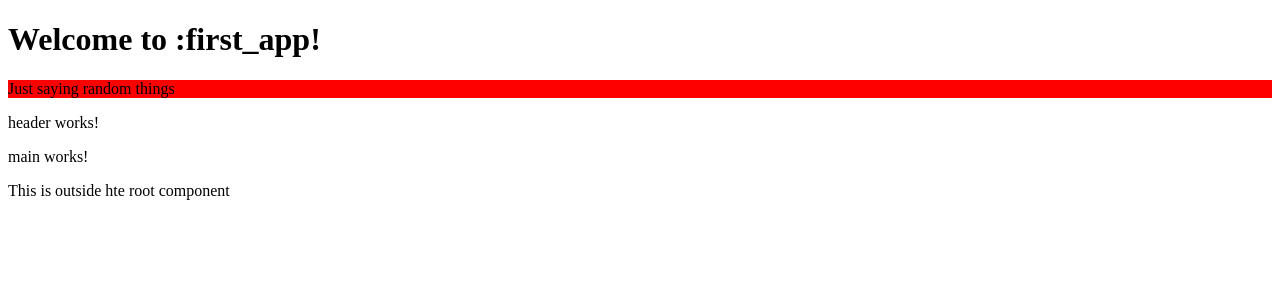
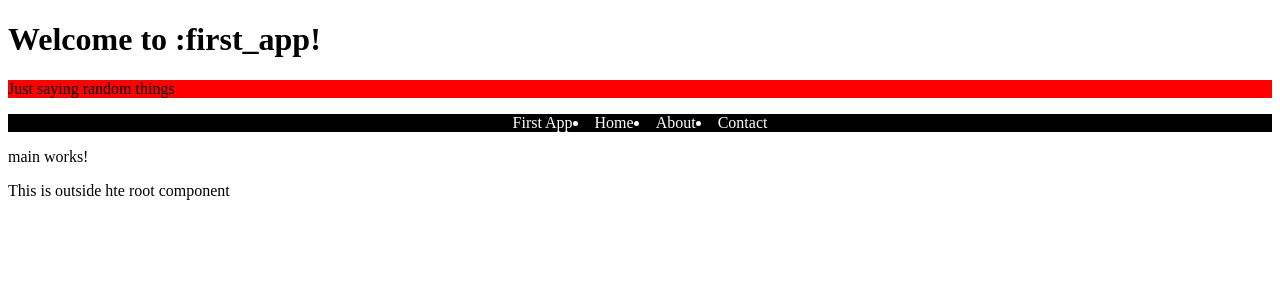
Before and after one commit to Deva-2002/First_Angular_App, an Angular app: page / in a window 1280 px wide. Shown: the top 300 px of the page. Built offline with nearby package versions, Linux system fonts and the light colour scheme.

Commit message:
design imolemented

```diff
--- a/src/app/componenet/header/header.html
+++ b/src/app/componenet/header/header.html
@@ -1 +1,10 @@
-<p>header works!</p>
+<header>
+    <nav>
+        <div class="left-div">First App</div>
+        <div class="right-div">
+            <li>Home</li>
+            <li>About</li>
+            <li>Contact</li>
+        </div>
+    </nav>
+</header>
--- a/src/app/componenet/header/header.scss
+++ b/src/app/componenet/header/header.scss
@@ -0,0 +1,21 @@
+header{
+    background-color:black;
+    color: white;
+}
+
+nav{
+    height: 100%;
+    width: 100%;
+    display: flex;
+    justify-content: center;
+    align-items: center;
+}
+
+.left-div{
+    padding: auto;
+}
+
+.right-div{
+    display: flex;
+    justify-content: space-around;
+}
```
